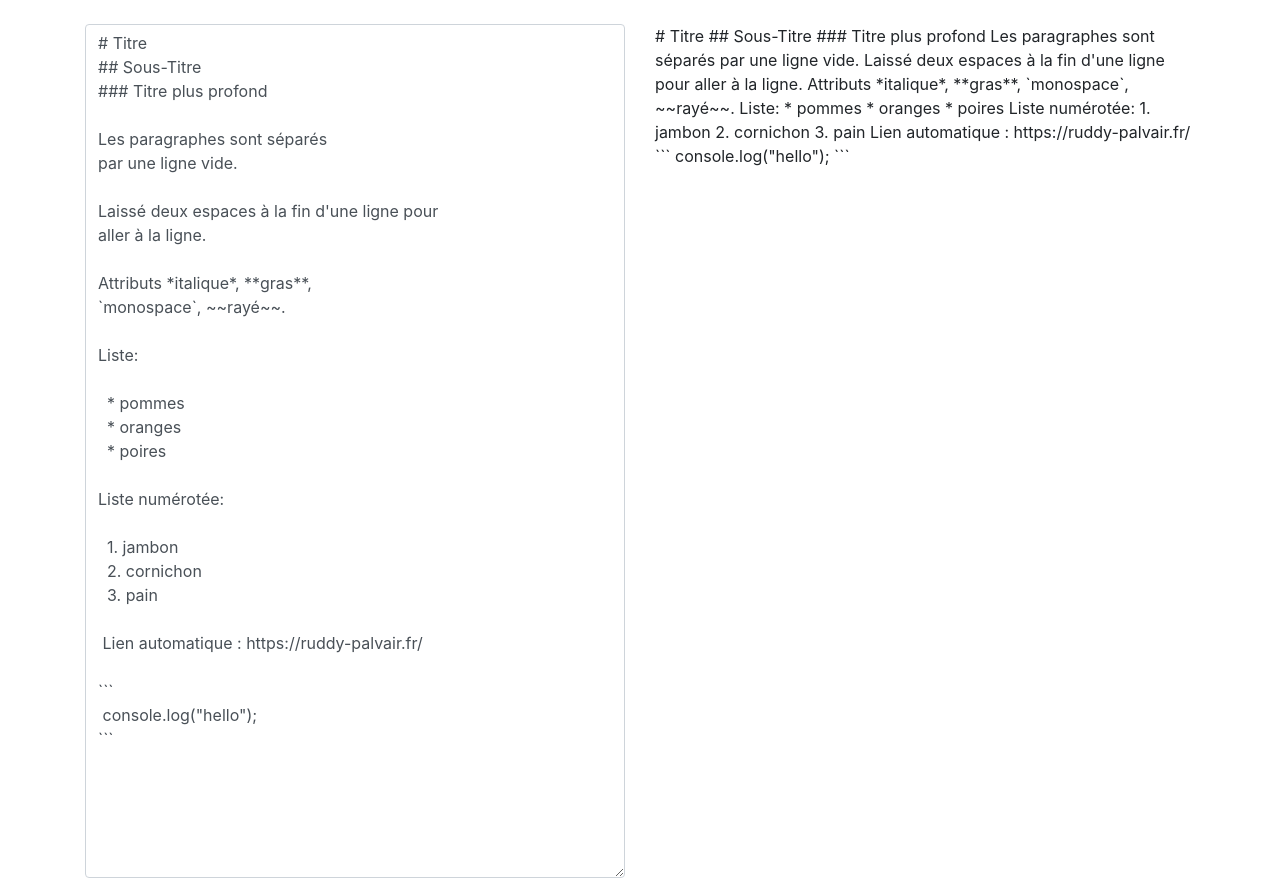
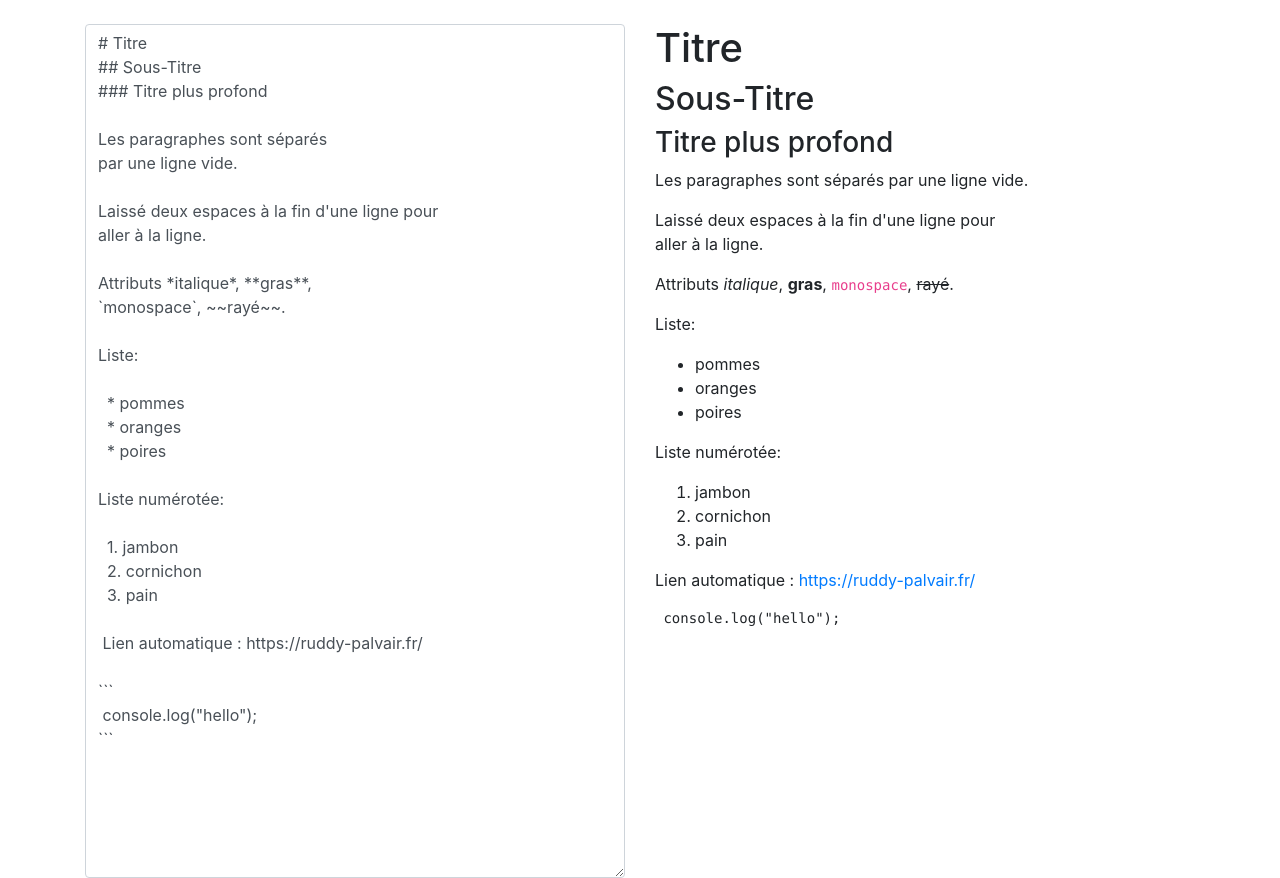
Before and after one commit to rpalvair/react-formation, a React (Create React App) app in the folder markdown-app/: page / in a window 1280 px wide. Built offline with nearby package versions, Linux system fonts and the light colour scheme.

Commit message:
feat : Interpret markdown

```diff
--- a/markdown-app/src/App.js
+++ b/markdown-app/src/App.js
@@ -1,6 +1,7 @@
 import { Component } from "react"
 import "./App.css"
 import { sampleText } from "./sampleText"
+import marked from "marked"
 
 class App extends Component {
   state = {
@@ -9,8 +10,12 @@ class App extends Component {
 
   handleChange = (event) => {
     this.setState({
-      text: event.target.value
+      text: event.target.value,
     })
+  }
+
+  renderText = (text) => {
+    return marked(text, { sanitize: true })
   }
 
   render() {
@@ -26,7 +31,13 @@ class App extends Component {
               rows="35"
             ></textarea>
           </div>
-          <div className="col-sm-6">{text}</div>
+          <div className="col-sm-6">
+            <div
+              dangerouslySetInnerHTML={{
+                __html: this.renderText(this.state.text),
+              }}
+            ></div>
+          </div>
         </div>
       </div>
     )
```
